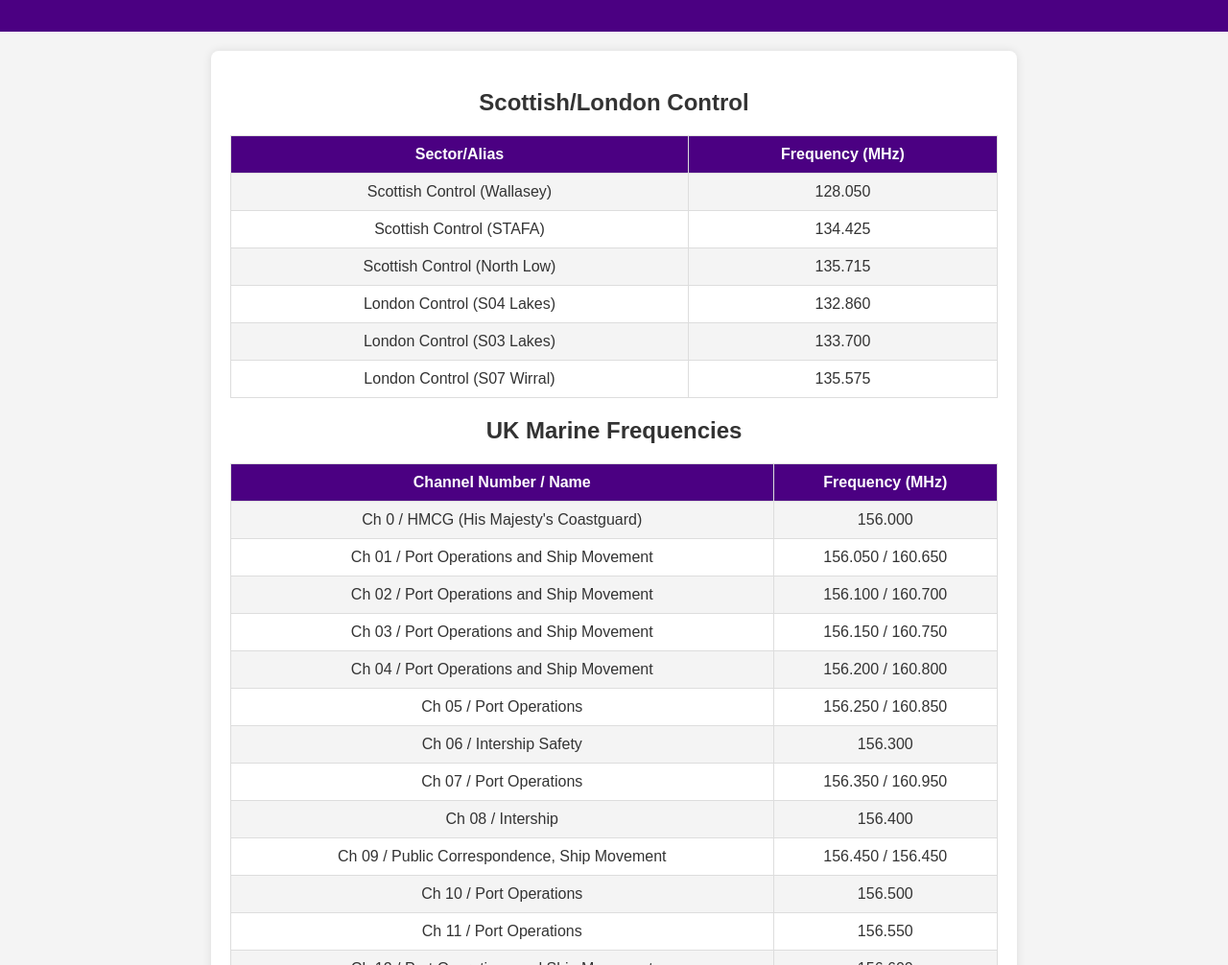
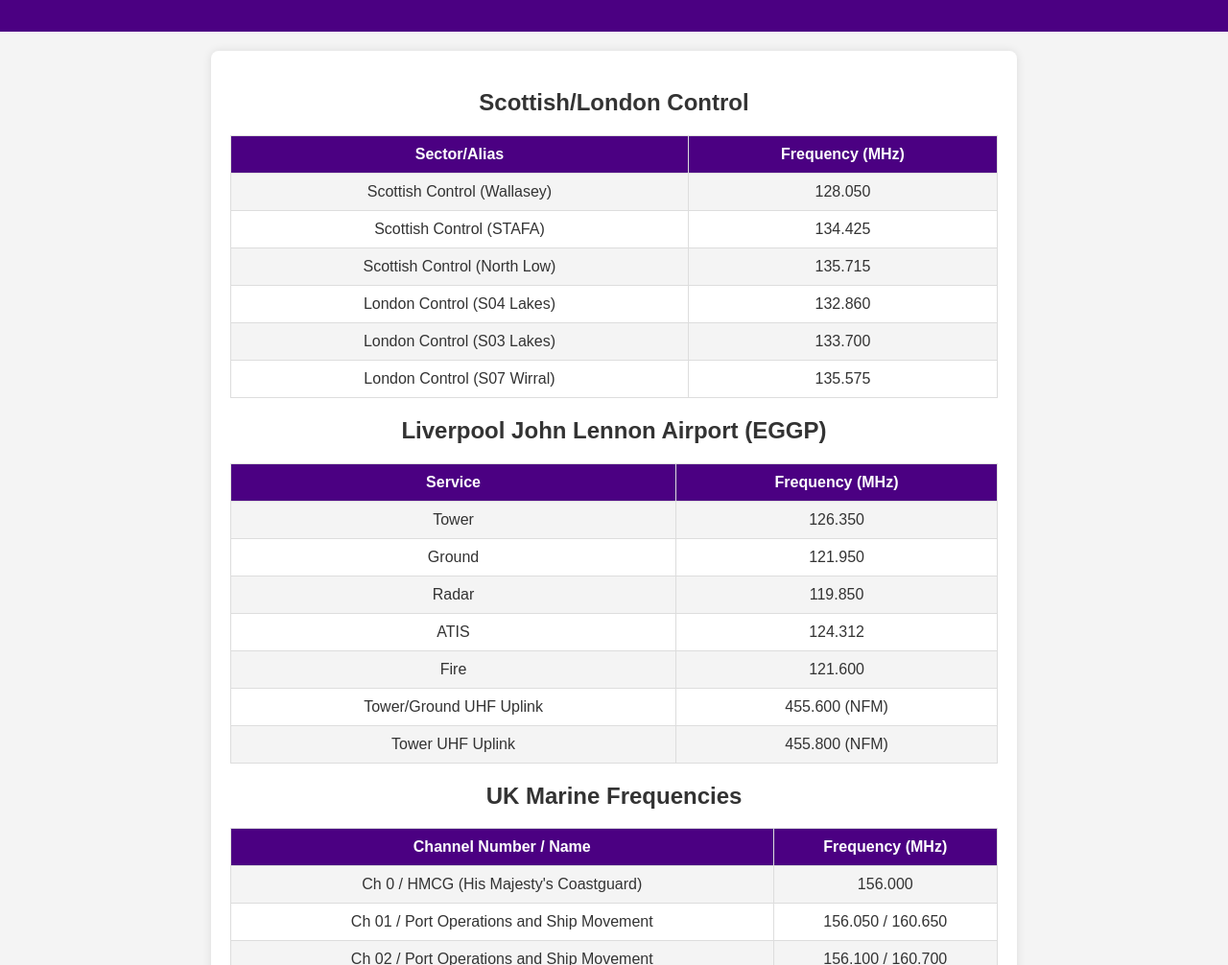
Before and after one commit to GBwilliam/soundsofatc.com, a plain HTML site: page frequencies.html in a window 1280 px wide. Shown: the part 94-1100 px from the top of the page at 96% size. Drawn offline with Linux system fonts and the light colour scheme.

Commit message:
Added Liverpool John Lennon Airport (EGGP)

```diff
--- a/frequencies.html
+++ b/frequencies.html
@@ -69,7 +69,6 @@
             <tr>
                 <td>Scottish Control (North Low)</td>
                 <td>135.715</td>
-
             </tr>
             <tr>
                 <td>London Control (S04 Lakes)</td>
@@ -85,9 +84,45 @@
             </tr>
         </table>
 
+        <h2>Liverpool John Lennon Airport (EGGP)</h2>
+        <table>
+            <tr>
+                <th>Service</th>
+                <th>Frequency (MHz)</th>
+            </tr>
+            <tr>
+                <td>Tower</td>
+                <td>126.350</td>
+            </tr>
+            <tr>
+                <td>Ground</td>
+                <td>121.950</td>
+            </tr>
+            <tr>
+                <td>Radar</td>
+                <td>119.850</td>
+            </tr>
+            <tr>
+                <td>ATIS</td>
+                <td>124.312</td>
+            </tr>
+            <tr>
+                <td>Fire</td>
+                <td>121.600</td>
+            </tr>
+            <tr>
+                <td>Tower/Ground UHF Uplink</td>
+                <td>455.600 (NFM)</td>
+            </tr>
+            <tr>
+                <td>Tower UHF Uplink</td>
+                <td>455.800 (NFM)</td>
+            </tr>
+        </table>
+
         <h2>UK Marine Frequencies</h2>
         <table>
-            <tr>
+                        <tr>
                 <th>Channel Number / Name</th>
                 <th>Frequency (MHz)</th>
             </tr>
```
